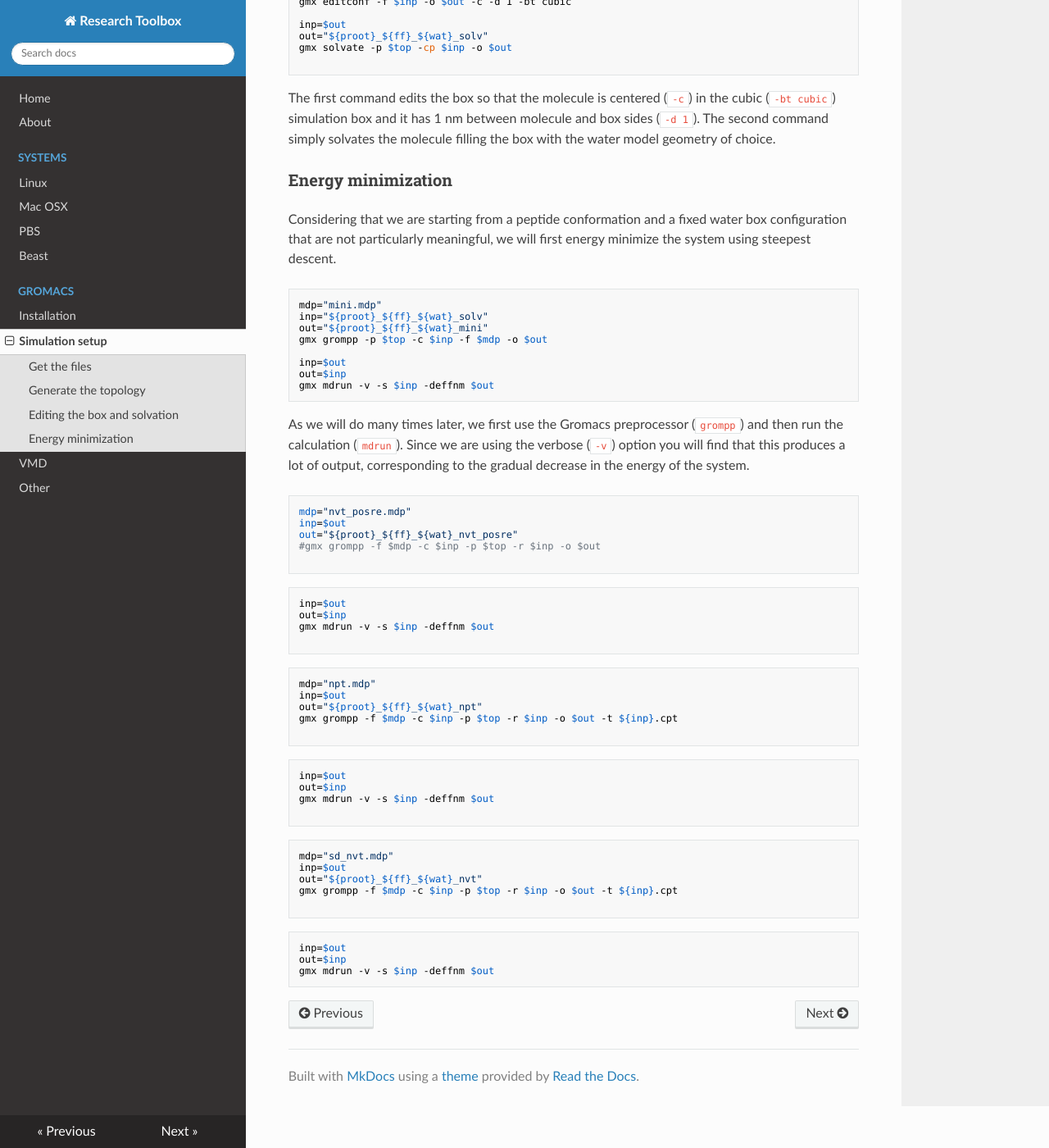
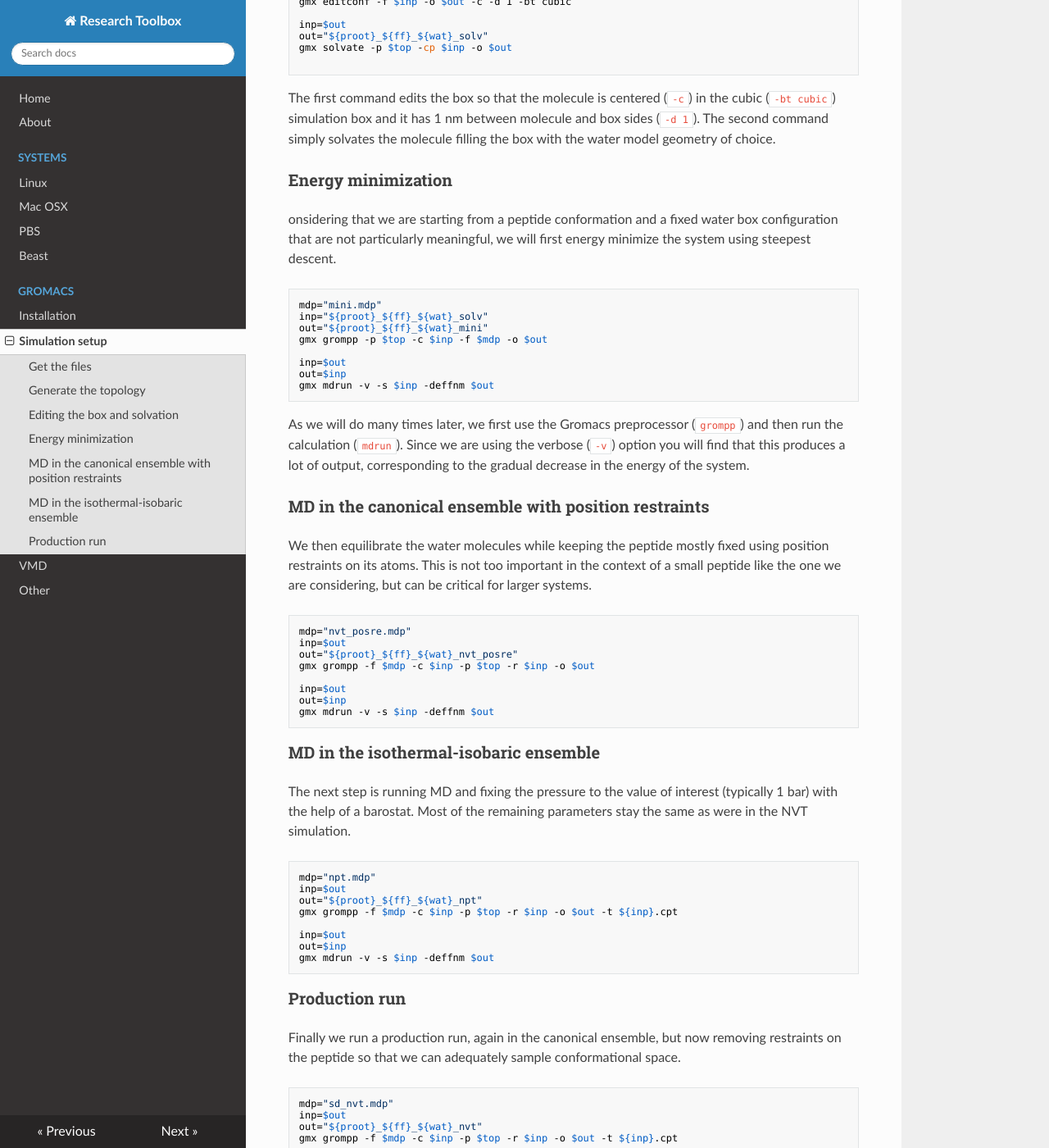
Before and after one commit to BioKT/ResDocs, an MkDocs documentation site: the page built from docs/Gromacs/md_setup.md, in a window 1280 px wide and 1400 px high, scrolled down 1151 px. Shown: the whole window at 82% size. Built offline with MkDocs 1.6.1, drawn with Linux system fonts in a browser that asks for light colours; nearby versions of some CDN libraries.

Commit message:
finishing first draft for simulation in Gromacs

````diff
--- a/docs/Gromacs/md_setup.md
+++ b/docs/Gromacs/md_setup.md
@@ -60,7 +60,7 @@ simulation box and it has 1 nm between molecule and box sides (`-d 1`). The seco
 simply solvates the molecule filling the box with the water model geometry of choice.
 
 ### Energy minimization
-Considering that we are starting from a peptide conformation and a fixed water box configuration
+onsidering that we are starting from a peptide conformation and a fixed water box configuration
  that are not particularly meaningful, we will first energy minimize the system using steepest
 descent.
 ```
@@ -77,40 +77,50 @@ As we will do many times later, we first use the Gromacs preprocessor (`grompp`)
 calculation (`mdrun`). Since we are using the verbose (`-v`) option you will find that this produces
 a lot of output, corresponding to the gradual decrease in the energy of the system.
 
+### MD in the canonical ensemble with position restraints
+We then equilibrate the water molecules while keeping the peptide
+mostly fixed using position restraints on its atoms. This is not too
+important in the context of a small peptide like the one we are considering,
+but can be critical for larger systems.
 ```
 mdp="nvt_posre.mdp"
 inp=$out
 out="${proot}_${ff}_${wat}_nvt_posre"
-#gmx grompp -f $mdp -c $inp -p $top -r $inp -o $out
+gmx grompp -f $mdp -c $inp -p $top -r $inp -o $out
 
-```
-```
 inp=$out
 out=$inp
 gmx mdrun -v -s $inp -deffnm $out
+```
 
-```
+### MD in the isothermal-isobaric ensemble
+The next step is running MD and fixing the pressure to the value
+of interest (typically 1 bar) with the help of a barostat.
+Most of the remaining parameters stay the same as were in the
+NVT simulation.
+
 ```
 mdp="npt.mdp"
 inp=$out
 out="${proot}_${ff}_${wat}_npt"
 gmx grompp -f $mdp -c $inp -p $top -r $inp -o $out -t ${inp}.cpt
 
-```
-```
 inp=$out
 out=$inp
 gmx mdrun -v -s $inp -deffnm $out
+```
 
-```
+### Production run
+Finally we run a production run, again in the canonical ensemble,
+but now removing restraints on the peptide so that we can adequately
+sample conformational space.
+
 ```
 mdp="sd_nvt.mdp"
 inp=$out
 out="${proot}_${ff}_${wat}_nvt"
 gmx grompp -f $mdp -c $inp -p $top -r $inp -o $out -t ${inp}.cpt
 
-```
-```
 inp=$out
 out=$inp
 gmx mdrun -v -s $inp -deffnm $out
````
